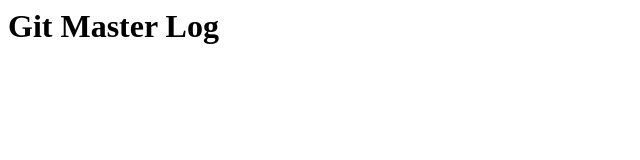
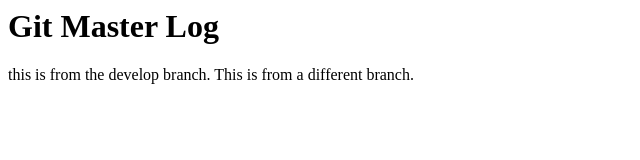
Before and after one commit to dmgenesis/gitExcercise, a plain HTML site: page index.html in a window 1280 px wide. Shown: the whole page, without its empty margins (0-640 px from the left). Drawn offline with Linux system fonts and the light colour scheme.

Commit message:
added new paragraph tag

```diff
--- a/app.js
+++ b/app.js
@@ -0,0 +1 @@
+console.log("Hello World")
--- a/index.html
+++ b/index.html
@@ -5,5 +5,6 @@
 
     <body>
       <h1>Git Master Log</h1>
+      <p>this is from the develop branch. This is from a different branch.</p>
     </body>
 </html>
```
